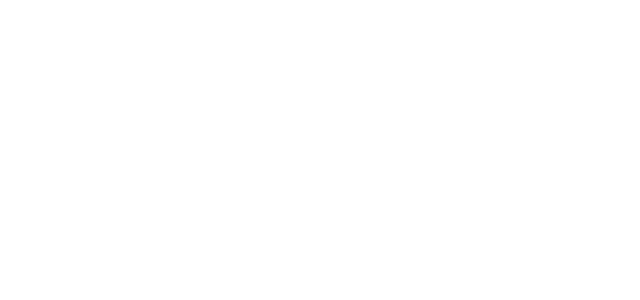
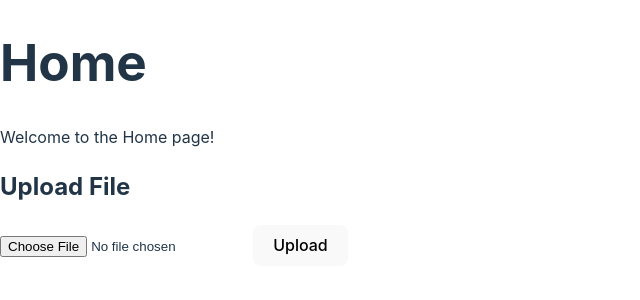
Before and after one commit to Gabriel-AFiori/jp-project-f, a React (Vite) app: page /home in a window 1280 px wide. Before the commit this address had no page. Shown: the top 300 px of the page, without its empty margins (0-640 px from the left). Built offline with nearby package versions, Linux system fonts and the light colour scheme.

Commit message:
Implementando o upload de arquivos

```diff
--- a/package.json
+++ b/package.json
@@ -12,6 +12,7 @@
   "dependencies": {
     "@mui/icons-material": "^6.1.7",
     "@mui/material": "^6.1.7",
+    "axios": "^1.7.7",
     "firebase": "^11.0.1",
     "react": "^18.3.1",
     "react-dom": "^18.3.1",
--- a/src/App.tsx
+++ b/src/App.tsx
@@ -2,6 +2,7 @@
 import { Route, Routes } from 'react-router-dom';
 import Login from './pages/Login';
 import Signup from './pages/Signup';
+import Home from './pages/Home';
 
 
 function App() {
@@ -9,6 +10,7 @@ function App() {
     <Routes>
       <Route path="/" element={<Login />} />
       <Route path='/signup' element={<Signup />} />
+      <Route path='/home' element={<Home />} />
     </Routes>
   )
 }
--- /dev/null
+++ b/src/components/uploadComponent.tsx
@@ -0,0 +1,65 @@
+import React, { useState, useEffect } from 'react';
+import axios from 'axios';
+import { auth } from '../services/firebaseConfig';
+
+function UploadFile() {
+  const [file, setFile] = useState<File | null>(null);
+  const [error, setError] = useState<string>("");
+  const [successMessage, setSuccessMessage] = useState<string>("");
+  const [userId, setUserId] = useState("");
+
+  useEffect(() => {
+    const user = auth.currentUser;
+    if (user) {
+      setUserId(user.uid);
+    }
+  }, []);
+
+  const handleFileChange = (e: React.ChangeEvent<HTMLInputElement>) => {
+    const selectedFile = e.target.files ? e.target.files[0] : null;
+    setFile(selectedFile);
+  };
+
+  const handleUpload = async () => {
+    if (!file) {
+      setError("Please select a file first.");
+      return;
+    }
+
+    // Userid dando problema, possivel local de erro
+    if (!userId) {
+      setError("You must be logged in to upload a file.");
+      return;
+    }
+
+    const formData = new FormData();
+    formData.append('file', file);
+    formData.append('userId', userId);
+
+    try {
+      const response = await axios.post('http://localhost:3001/upload', formData, {
+        headers: {
+          'Content-Type': 'multipart/form-data',
+        },
+      });
+
+      setSuccessMessage(response.data.message);
+    } catch (error) {
+      console.error(error);
+      setError('Failed to upload file');
+    }
+  };
+
+  return (
+    <div>
+      <h2>Upload File</h2>
+      {error && <p>{error}</p>}
+      {successMessage && <p style={{ color: 'green' }}>{successMessage}</p>}
+
+      <input type="file" onChange={handleFileChange} />
+      <button onClick={handleUpload}>Upload</button>
+    </div>
+  );
+}
+
+export default UploadFile;
--- /dev/null
+++ b/src/pages/Home.tsx
@@ -0,0 +1,13 @@
+import UploadFile from "../components/uploadComponent";
+
+function Home () {
+  return (
+    <div>
+      <h1>Home</h1>
+      <p>Welcome to the Home page!</p>
+      <UploadFile />
+    </div>
+  );
+}
+
+export default Home;
--- a/src/pages/Login.tsx
+++ b/src/pages/Login.tsx
@@ -2,14 +2,16 @@ import { useState } from "react";
 import { FirebaseError } from "firebase/app";
 import { signInWithEmailAndPassword, signInWithPopup } from "firebase/auth";
 import { auth, googleProvider } from "../services/firebaseConfig";
-import { Link } from "react-router-dom";
+import { Link, useNavigate } from "react-router-dom";
 
 function Login() {
   const [email, setEmail] = useState("");
   const [password, setPassword] = useState("");
   const [error, setError] = useState("");
 
-  // Alterar para após o Auth ele realizar o redirecionamento da page para o dashboard ou home dependendo do app (atualmente generico para entender o comportamento do firebase)
+  const navigate = useNavigate();
+
+  // Alterar o catch para tratar o erro de forma mais amigavel
   const handleLogin = async (event: React.FormEvent) => {
     event.preventDefault();
     try {
@@ -19,6 +21,9 @@ function Login() {
         password
       );
       console.log(userCredential.user);
+
+      // Userid dando problema, possivel local de erro (Sera o navigate?)
+      navigate("/home"); // Redireciona para a página home após o login (Alterar caso necessario o path)
     } catch (error: unknown) {
       if (error instanceof FirebaseError) {
         console.error(error.code);
@@ -31,11 +36,14 @@ function Login() {
     }
   };
 
-  // Alterar para após o Auth ele realizar o redirecionamento da page para o dashboard ou home dependendo do app (atualmente generico para entender o comportamento do firebase)
+  // Alterar o catch para tratar o erro de forma mais amigavel
   const handleGoogleLogin = async () => {
     try {
       const userCredential = await signInWithPopup(auth, googleProvider);
       console.log(userCredential.user);
+
+      // Userid dando problema, possivel local de erro (Sera o navigate?)
+      navigate("/home"); // Redireciona para a página home após o login (Alterar caso necessario o path)
     } catch (error: unknown) {
       if (error instanceof FirebaseError) {
         console.error(error.code);
--- a/src/services/firebaseConfig.ts
+++ b/src/services/firebaseConfig.ts
@@ -20,6 +20,7 @@ const firebaseConfig = {
 
 // Initialize Firebase
 const app = initializeApp(firebaseConfig);
+
 export const auth = getAuth(app);
 export const googleProvider = new GoogleAuthProvider();
 
```
Also changed, not shown: 1 other file (tests, documents, lock files or other folders).
